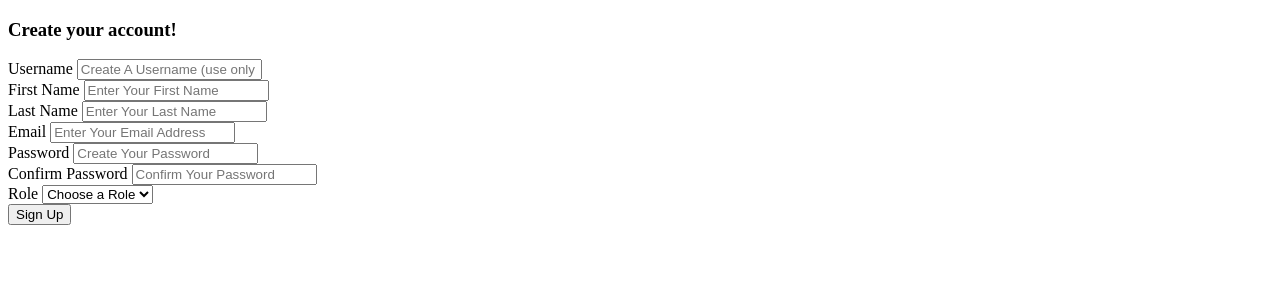
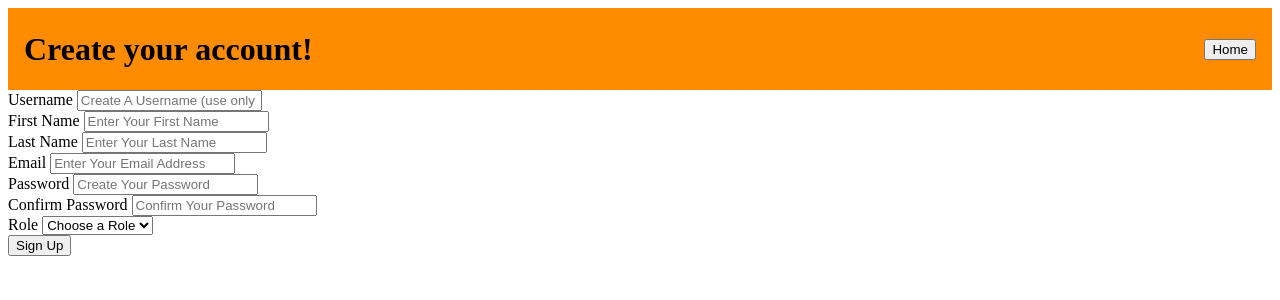
Before and after one commit to Iynsoo/ExplicitBadger, a Django app: template templates/createAccount.html in a window 1280 px wide. Shown: the top 300 px of the page. Run offline with Django 4.2, Linux system fonts and the light colour scheme; the template is opened without the code that fills it, so the values that code supplies are empty.

Commit message:
Updated html home pages and added view pages to work on.

```diff
--- a/templates/createAccount.html
+++ b/templates/createAccount.html
@@ -3,9 +3,30 @@
 <head>
     <meta charset="UTF-8">
     <title>Create Account</title>
+    <link href="styles.css" rel="stylesheet" type="text/css" />
 </head>
+
+<style>
+    header{
+        height: 50px;
+        padding: 1rem;
+        background-color: darkorange;
+        display: flex;
+        justify-content: space-between;
+        align-items: center;
+    }
+</style>
+
+<header>
+    <h1>Create your account!</h1>
+    <nav>
+        <a href="../">
+            <button>Home</button>
+        </a>
+    </nav>
+</header>
+
 <body>
-    <h3>Create your account!</h3>
     <form method="post" action="/createAccount/">
         {% csrf_token %}
         <div class="form-group">
--- a/templates/home_instructor.html
+++ b/templates/home_instructor.html
@@ -55,6 +55,11 @@
 <div class = block>
         <div class = center>
         <div class = block_str>Manage Sections</div>
+            <div class = block_sub>
+          <a href="../viewSections/">
+              <button>View Sections</button>
+          </a>
+      </div>
        <div class = block_sub>
           <a href="../createSection/">
               <button>Create Section</button>
```
Also changed, not shown: templates/home_admin.html (+11 -1 lines), templates/viewCourses_admin.html (added, +10 -0 lines), templates/viewSections_admin.html (added, +10 -0 lines).
